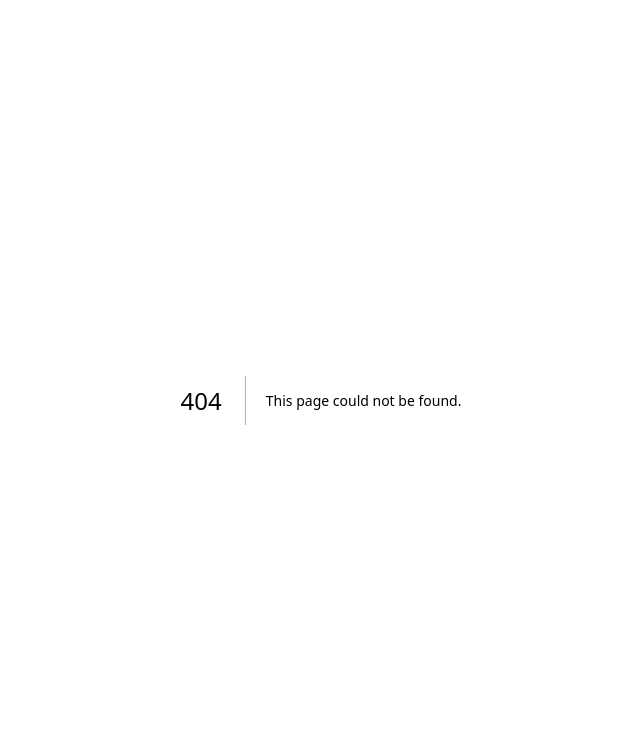
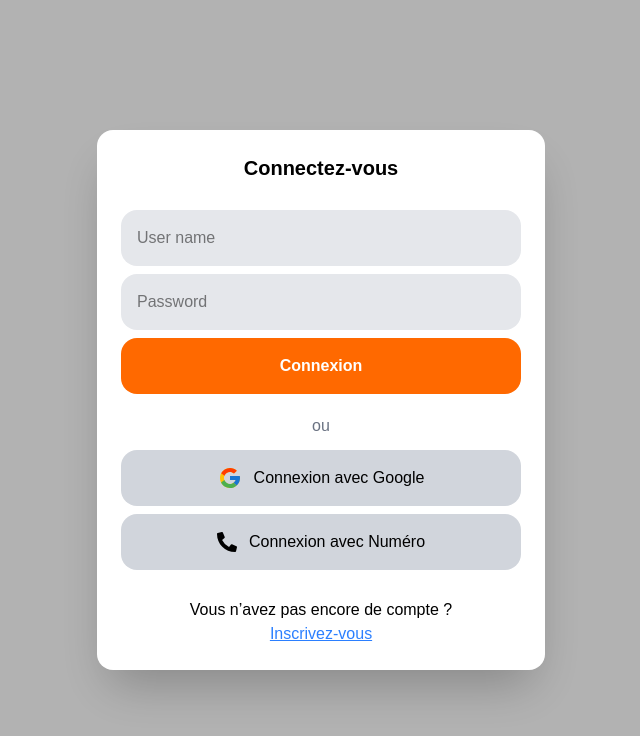
Before and after one commit to yann-bot/nzonizo, a Next.js app: page /connexion in a window 1280 px wide. Before the commit this address had no page. Shown: the top 736 px of the page, without its empty margins (319-959 px from the left). Built offline with nearby package versions, Linux system fonts and the light colour scheme.

Commit message:
ajout de fichier

```diff
--- /dev/null
+++ b/src/app/connexion/page.tsx
@@ -0,0 +1,72 @@
+"use client";
+
+import Link from "next/link";
+import { FaX } from "react-icons/fa6";
+import { FcGoogle } from "react-icons/fc";
+import { FaPhoneAlt } from "react-icons/fa";
+
+
+
+export default function Form() {
+  return (
+    <div className="fixed inset-0 z-50 flex items-center justify-center bg-black/30 p-4">
+      <div className="bg-white w-full max-w-md rounded-2xl shadow-2xl p-6 text-black relative">
+
+
+        {/* Formulaire */}
+        <form className="flex flex-col gap-3">
+          <h2 className="text-xl text-black font-bold mb-4 self-center">
+            Connectez-vous
+          </h2>
+
+          <section className="flex flex-col gap-2">
+            <input
+              type="text"
+              id="email"
+              placeholder="User name"
+              className="p-4 rounded-2xl bg-gray-200 w-full"
+            />
+            <input
+              type="password"
+              id="password"
+              placeholder="Password"
+              className="p-4 rounded-2xl bg-gray-200 w-full"
+            />
+            <button
+              type="submit"
+              className="bg-orange-500 p-4 rounded-2xl text-white font-bold hover:bg-orange-600 w-full"
+            >
+              Connexion
+            </button>
+          </section>
+
+          <div className="text-center text-gray-500 mt-2">ou</div>
+
+          <section className="flex flex-col gap-2">
+            <button
+              type="button"
+              className="bg-gray-300 flex items-center justify-center p-4 rounded-2xl hover:bg-gray-400 w-full"
+            >
+              <FcGoogle className="w-6 h-6 mr-3" />
+              <span>Connexion avec Google</span>
+            </button>
+            <button
+              type="button"
+              className="bg-gray-300 flex items-center justify-center p-4 rounded-2xl hover:bg-gray-400 w-full"
+            >
+              <FaPhoneAlt className="w-5 h-5 mr-3" />
+              <span>Connexion avec Numéro</span>
+            </button>
+          </section>
+
+          <section className="flex flex-col items-center mt-4">
+            <p>Vous n’avez pas encore de compte ?</p>
+            <Link href="/inscription" className="text-blue-500 underline">
+              Inscrivez-vous
+            </Link>
+          </section>
+        </form>
+      </div>
+    </div>
+  );
+}
--- /dev/null
+++ b/src/app/inscription/page.tsx
@@ -0,0 +1,60 @@
+
+"use client"
+
+
+
+
+
+import Link from "next/link";
+import { FcGoogle } from "react-icons/fc";
+import { FaPhoneAlt } from "react-icons/fa";
+
+
+
+export default function RegisterForm() {
+
+  return (
+    <div className=" flex items-center justify-center w-full h-screen bg-black/30">
+
+
+      {/* Formulaire */}
+      <form className="flex flex-col gap-3  container max-w-md text-black px-6 py-6 shadow-2xl rounded-2xl z-50 bg-white">
+        <h2 className="text-xl text-black font-bold mb-4 self-center">Inscrivez-vous</h2>
+
+        <section className="flex flex-col gap-2">
+          <input type="text" id="fullname" placeholder="Nom complet" className="p-4 rounded-2xl bg-gray-200"/>
+          <input  type="email"  id="email"  placeholder="Email"  className="p-4 rounded-2xl bg-gray-200"/>
+          <input type="password"  id="password"  placeholder="Mot de passe"  className="p-4 rounded-2xl bg-gray-200"/>
+          <input type="password"  id="confirm-password"  placeholder="Confirmer le mot de passe"  className="p-4 rounded-2xl bg-gray-200" />
+
+          <button type="submit" className="bg-orange-500 text-white font-bold p-4 rounded-2xl hover:bg-orange-600">
+            Créer un compte
+          </button>
+        </section>
+
+        {/* Séparateur */}
+        <div className="text-center text-gray-500 mt-2">ou</div>
+
+        {/* Connexion via Google / téléphone */}
+        <section className="flex flex-col gap-2">
+          <button type="button" className="bg-gray-300 flex items-center justify-center p-4 rounded-2xl hover:bg-gray-400">
+            <FcGoogle className="w-6 h-6 mr-3" />
+            <span>Inscription avec Google</span>
+          </button>
+          <button type="button" className="bg-gray-300 flex items-center justify-center p-4 rounded-2xl hover:bg-gray-400">
+            <FaPhoneAlt className="w-5 h-5 mr-3" />
+            <span>Inscription avec Numéro</span>
+          </button>
+        </section>
+
+        {/* Lien vers connexion */}
+        <section className="flex flex-col items-center mt-4">
+          <p>Vous avez déjà un compte ?</p>
+          <Link href="/connexion" className="text-blue-500 underline">
+            Connectez-vous
+          </Link>
+        </section>
+      </form>
+    </div>
+  );
+}
```
